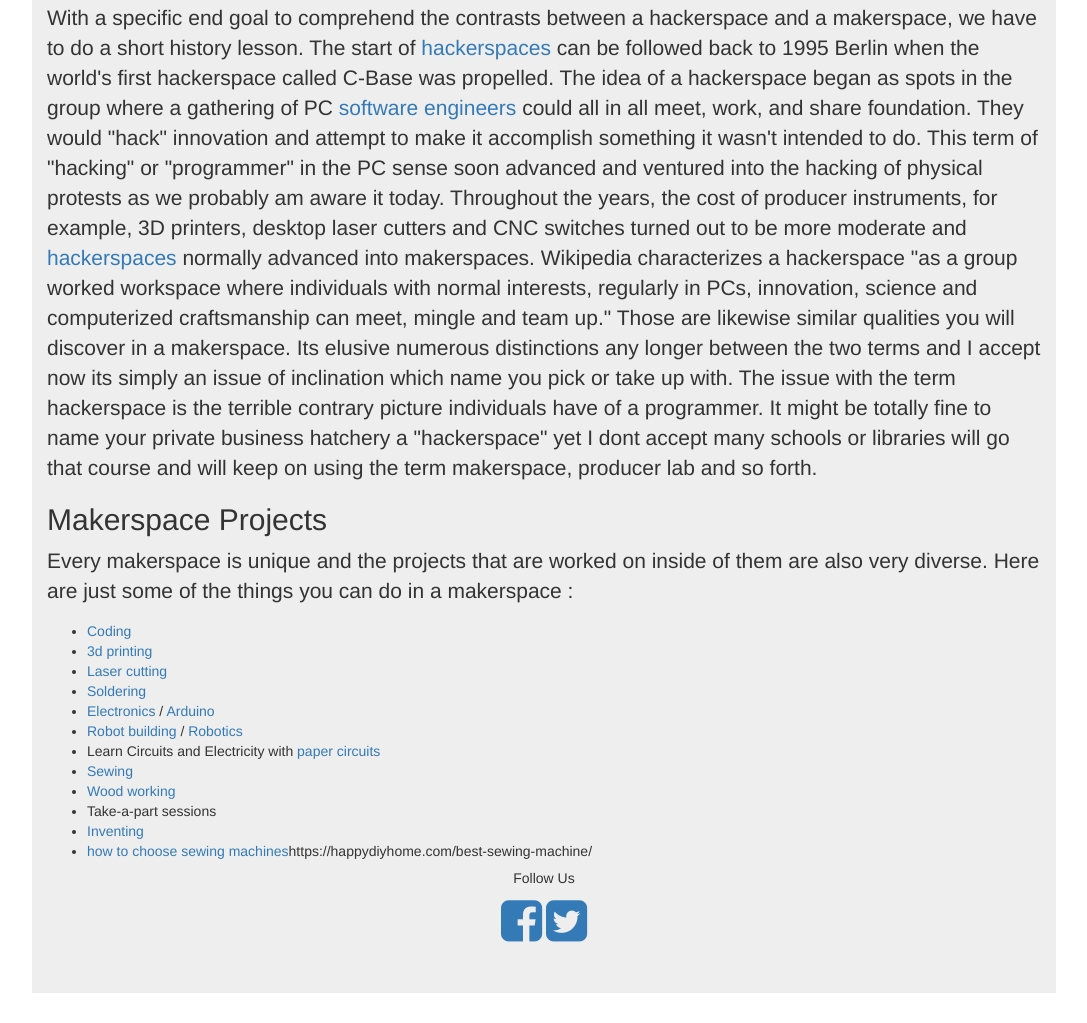
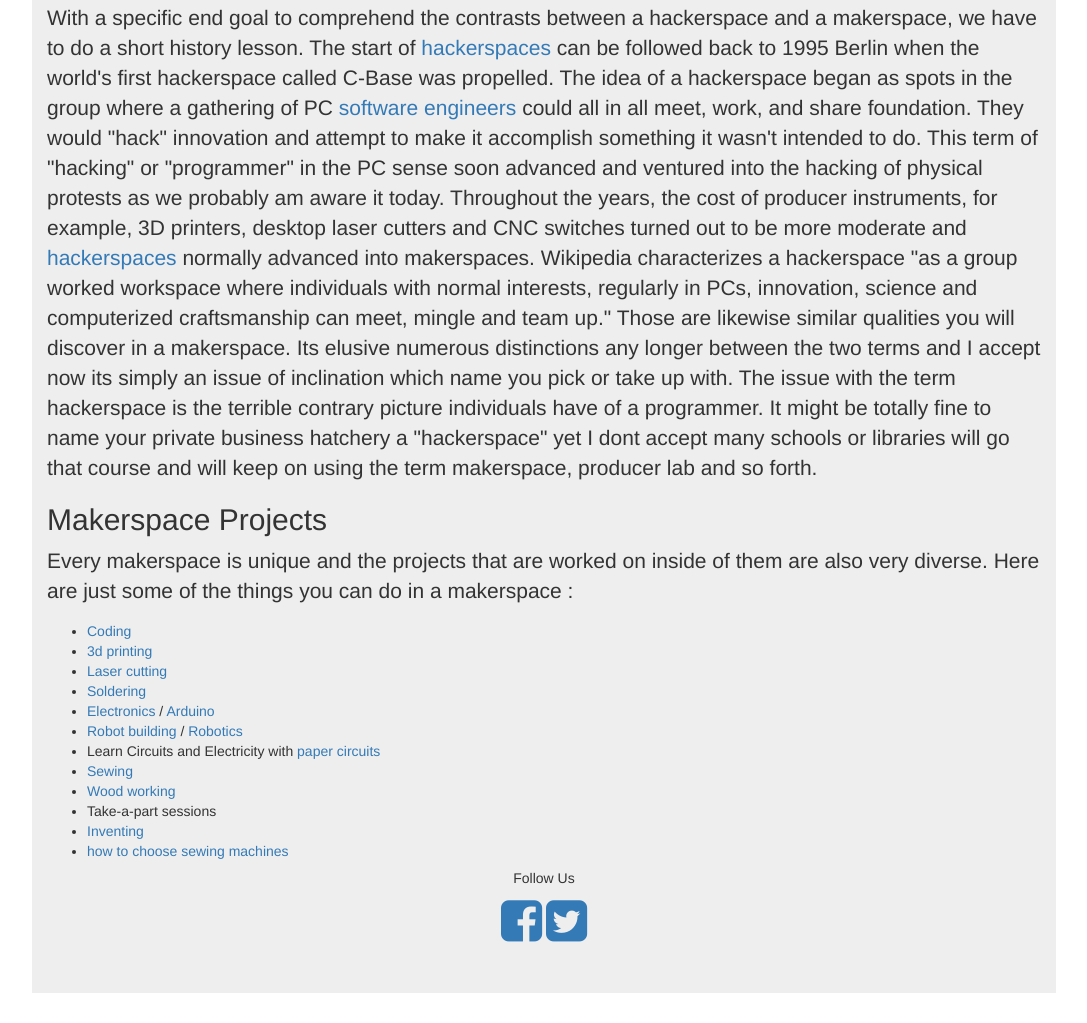
Before and after one commit to Makerspacetech/makerspacetech.github.io, a plain HTML site: page index.html in a window 1280 px wide. Shown: the part 1718-2741 px from the top of the page, without its empty margins (96-1183 px from the left). Drawn offline with nearby package versions, Linux system fonts and the light colour scheme.

Commit message:
Update index.html

```diff
--- a/index.html
+++ b/index.html
@@ -49,7 +49,7 @@
         <li><a href="https://en.wikipedia.org/wiki/Woodworking">Wood working</a></li>
         <li>Take-a-part sessions</li>
         <li><a href="https://en.wikipedia.org/wiki/Invention">Inventing</a></li>
-        <li><a href="">how to choose sewing machines</a>https://happydiyhome.com/best-sewing-machine/</li>
+        <li><a href="https://happydiyhome.com/best-sewing-machine/">how to choose sewing machines</a></li>
     </ul>
 
         <h5 class="text-center">Follow Us</h5>
```
